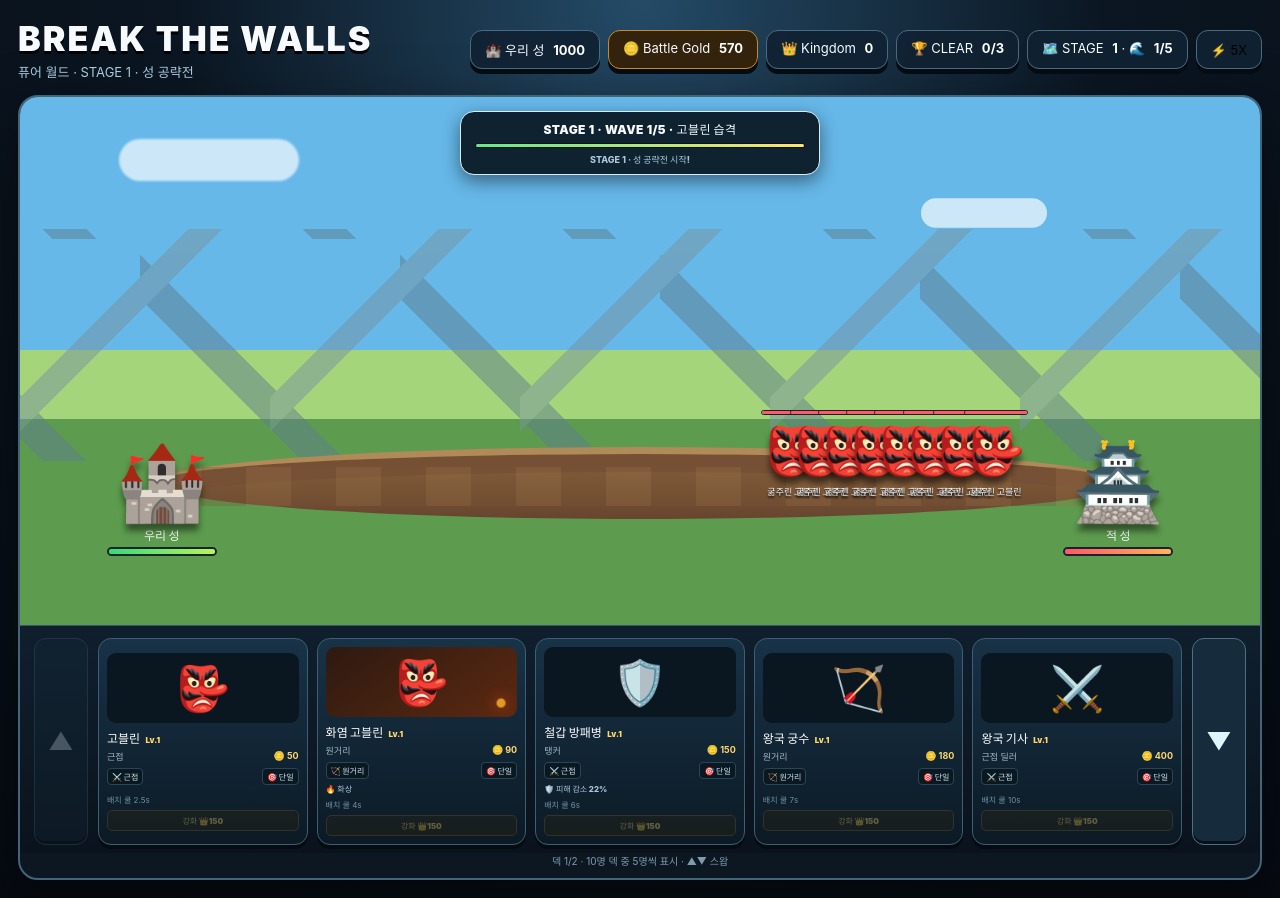
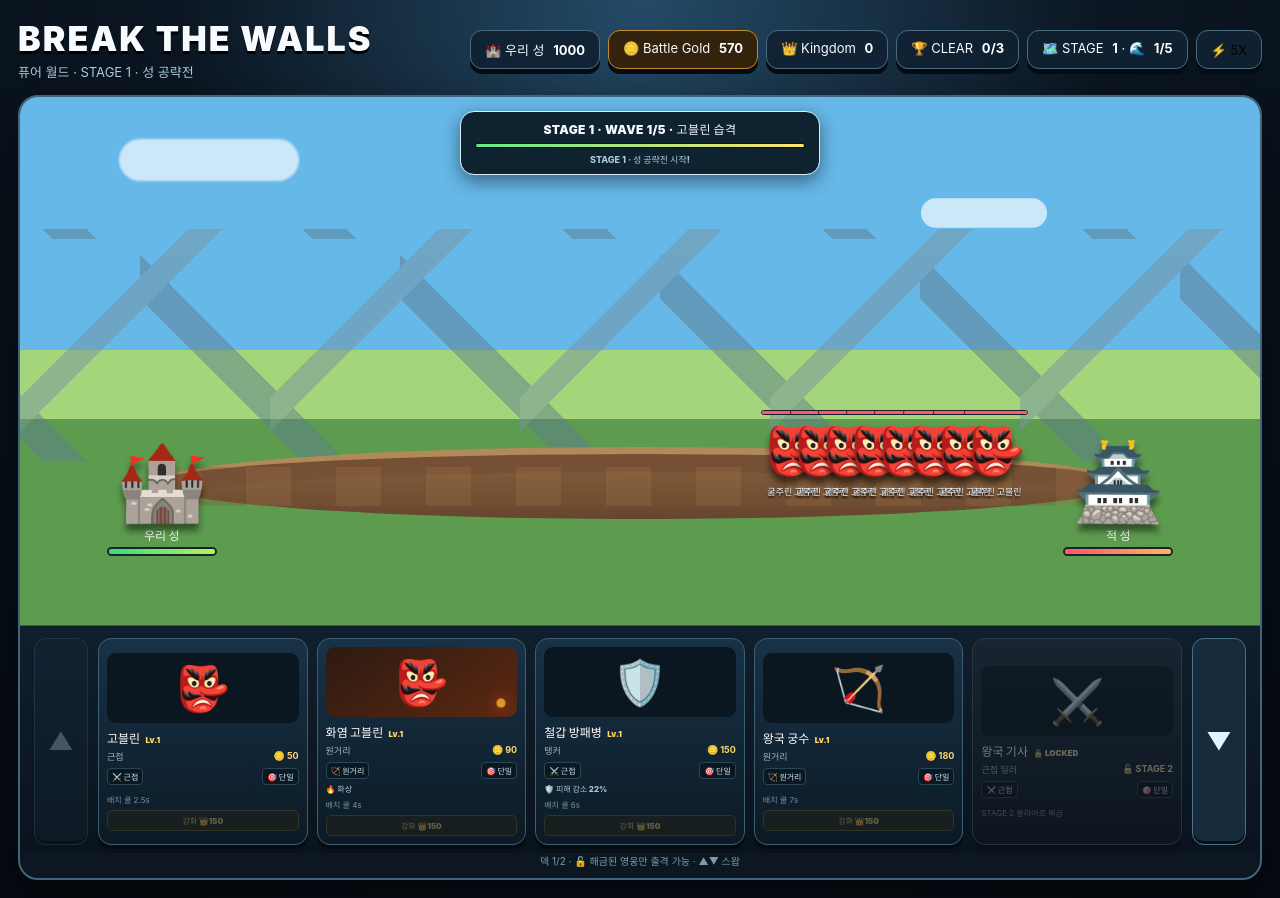
Before and after one commit to bduidohd937-beep/Break-the-Walls-Roll-the-Dice, a React (Vite) app: page / in a window 1280 px wide. Both pictures are taken after a click on the button 358 px from the left and 482 px from the top of the page. Built offline with nearby package versions, Linux system fonts and the light colour scheme.

Commit message:
feat: unlock heroes through stage progression

```diff
--- a/src/App.tsx
+++ b/src/App.tsx
@@ -1,7 +1,7 @@
 import { useCallback, useEffect, useMemo, useRef, useState } from "react";
 import "./styles.css";
 import type { Unit, UnitDef } from "./game/types";
-import { HEROES, DECK_IDS, ENEMY_MAP, WAVE_HP_SCALE, WAVE_ATK_SCALE, BATTLE_GOLD_MAX, MOVE_SPEED_MULTIPLIER, ELEMENT_CLASS, clamp } from "./game/constants";
+import { HEROES, DECK_IDS, ENEMY_MAP, WAVE_HP_SCALE, WAVE_ATK_SCALE, BATTLE_GOLD_MAX, MOVE_SPEED_MULTIPLIER, ELEMENT_CLASS, HERO_UNLOCK_STAGE, clamp } from "./game/constants";
 import { STAGES, STAGE_HP_SCALE, STAGE_ATK_SCALE } from "./game/stages";
 import { makeUnit } from "./game/units/createUnit";
 import { applyKnockback, updateKnockback } from "./game/combat/knockback";
@@ -45,6 +45,7 @@ function App() {
   }, [deckPage]);
 
   const getUnitLevel = (id: string) => Math.max(1, unitLevels[id] ?? 1);
+  const isHeroUnlocked = (id: string) => (HERO_UNLOCK_STAGE[id] ?? 1) <= unlockedStage;
   const getUpgradeCost = (id: string) => getUnitLevel(id) >= 10 ? 0 : 150 * getUnitLevel(id);
 
   const upgradeUnit = (id: string) => {
@@ -63,7 +64,7 @@ function App() {
   };
 
   const deploy = useCallback((def: UnitDef) => {
-    if (battleState !== "playing" || battleGold < def.cost || (deployCooldowns[def.id] ?? 0) > 0) return;
+    if (!isHeroUnlocked(def.id) || battleState !== "playing" || battleGold < def.cost || (deployCooldowns[def.id] ?? 0) > 0) return;
     const uid = nextUid;
     const level = getUnitLevel(def.id);
     const statMultiplier = 1 + (level - 1) * 0.08;
@@ -447,12 +448,13 @@ function App() {
           <div className="deck-slots">
             {visibleDeck.map((hero) => {
               const cooldownLeft = deployCooldowns[hero.id] ?? 0;
-              const disabled = battleGold < hero.cost || cooldownLeft > 0;
+              const unlocked = isHeroUnlocked(hero.id);
+              const disabled = !unlocked || battleGold < hero.cost || cooldownLeft > 0;
               return (
-                <button key={hero.id} className={`hero-card ${disabled ? "disabled" : ""}`} onClick={() => deploy(hero)}>
+                <button key={hero.id} className={`hero-card ${disabled ? "disabled" : ""} ${!unlocked ? "locked" : ""}`} onClick={() => deploy(hero)}>
                   <div className={`hero-sprite ${ELEMENT_CLASS[hero.element]}`}>{hero.sprite}<span className="spark" /></div>
-                  <div className="hero-name">{hero.name} <small>Lv.{getUnitLevel(hero.id)}</small></div>
-                  <div className="hero-meta"><span>{hero.role}</span><b>🪙 {hero.cost}</b></div>
+                  <div className="hero-name">{hero.name} <small>{unlocked ? `Lv.${getUnitLevel(hero.id)}` : "🔒 LOCKED"}</small></div>
+                  <div className="hero-meta"><span>{hero.role}</span><b>{unlocked ? `🪙 ${hero.cost}` : `🔓 STAGE ${HERO_UNLOCK_STAGE[hero.id]}`}</b></div>
                   <div className="hero-combat-type">
                     <span>{hero.rangeType === "melee" ? "⚔️ 근접" : "🏹 원거리"}</span>
                     <span>{hero.attackType === "splash" ? "💥 광역" : "🎯 단일"}</span>
@@ -465,17 +467,17 @@ function App() {
                     {!hero.ability && hero.attackType === "splash" && "💥 광역 공격"}
                     {!hero.ability && hero.effect === "burn" && hero.attackType !== "splash" && "🔥 화상"}
                   </div>
-                  <div className="cooldown">{cooldownLeft > 0 ? `재배치 ${cooldownLeft.toFixed(1)}s` : `배치 쿨 ${hero.cooldown}s`}</div>
-                  <button className="upgrade-btn" disabled={getUpgradeCost(hero.id) === 0 || kingdomGold < getUpgradeCost(hero.id)} onClick={(event) => { event.stopPropagation(); upgradeUnit(hero.id); }}>
+                  <div className="cooldown">{!unlocked ? `STAGE ${HERO_UNLOCK_STAGE[hero.id]} 클리어로 해금` : cooldownLeft > 0 ? `재배치 ${cooldownLeft.toFixed(1)}s` : `배치 쿨 ${hero.cooldown}s`}</div>
+                  {unlocked && <button className="upgrade-btn" disabled={getUpgradeCost(hero.id) === 0 || kingdomGold < getUpgradeCost(hero.id)} onClick={(event) => { event.stopPropagation(); upgradeUnit(hero.id); }}>
                     {getUpgradeCost(hero.id) === 0 ? "MAX" : `강화 👑${getUpgradeCost(hero.id)}`}
-                  </button>
+                  </button>}
                 </button>
               );
             })}
           </div>
           <button className="swap-btn" onClick={() => setDeckPage(1)} disabled={deckPage === 1}>▼</button>
         </div>
-        <div className="deck-indicator">덱 {deckPage + 1}/2 · 10명 덱 중 5명씩 표시 · ▲▼ 스왑</div>
+        <div className="deck-indicator">덱 {deckPage + 1}/2 · 🔓 해금된 영웅만 출격 가능 · ▲▼ 스왑</div>
       </section>
 
       <section className="battle-info">
```
